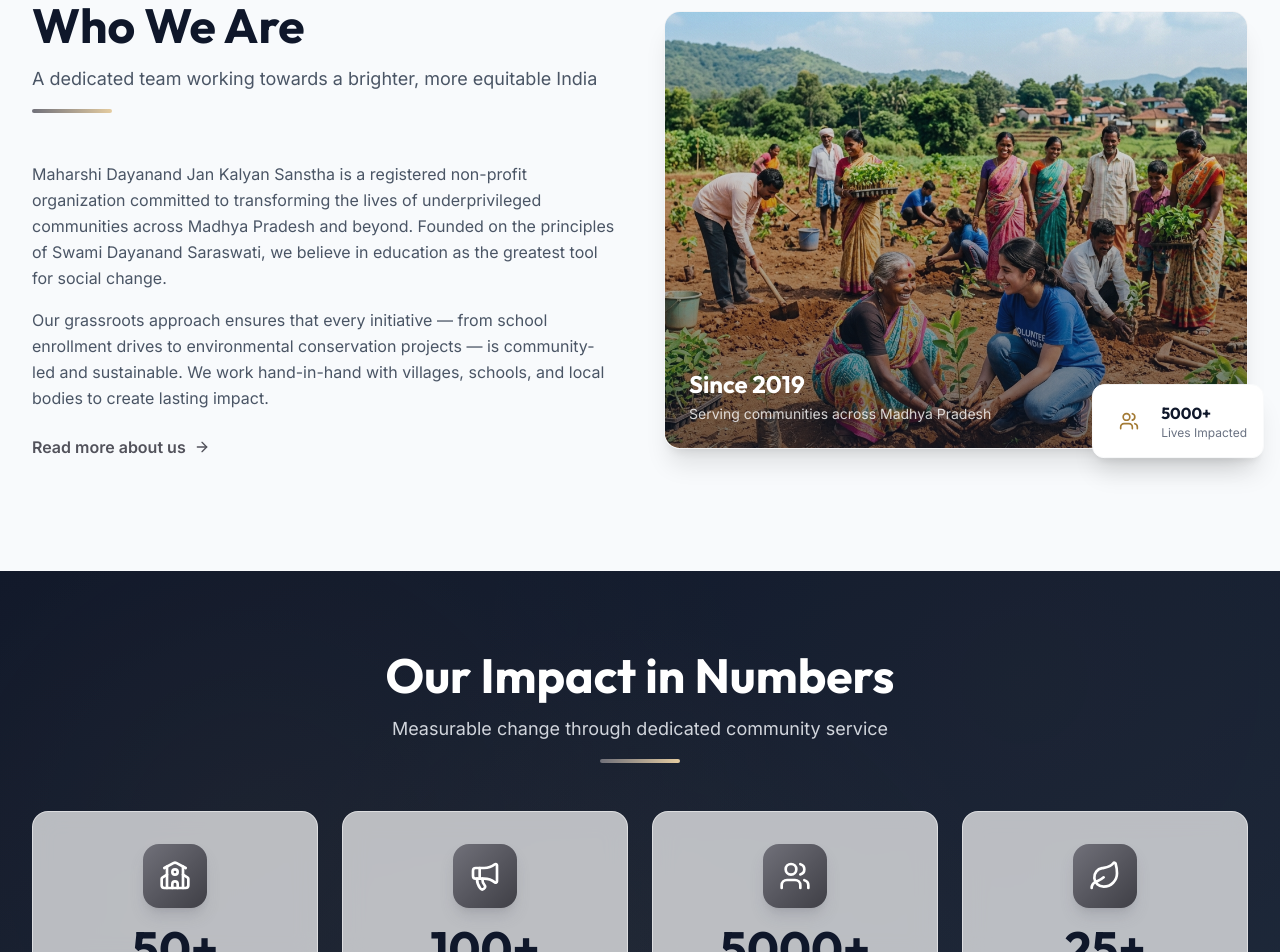
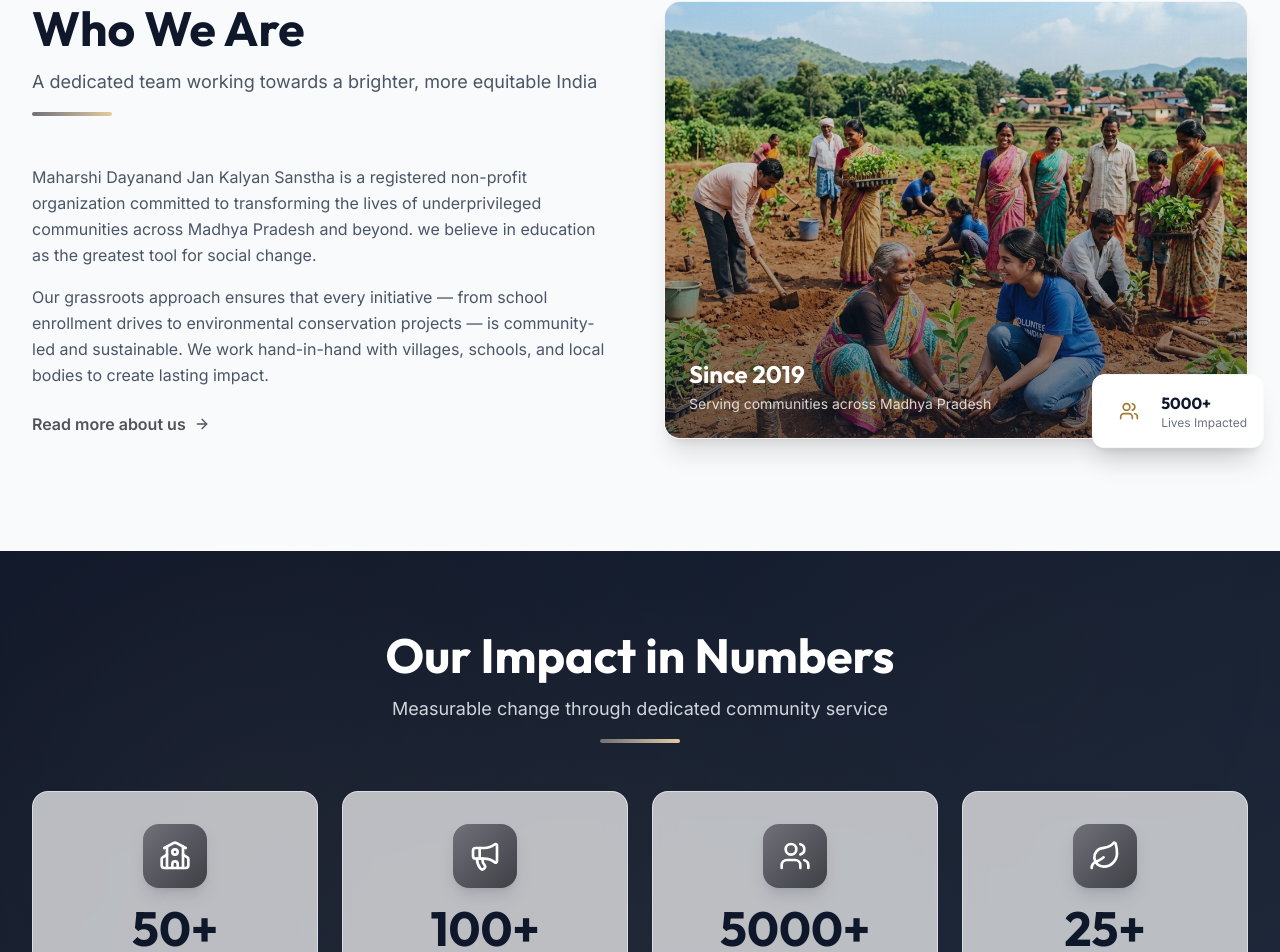
Before and after one commit to PARAG-TIWARI/ngo_org, a React (Vite) app in the folder frontend/: page / in a window 1280 px wide. Shown: the part 911-1863 px from the top of the page. Built offline with nearby package versions, Linux system fonts and the light colour scheme; no server answers.

Commit message:
Refactor paragraph text in Home.jsx
Removed redundant text and improved clarity.

```diff
--- a/frontend/src/pages/Home.jsx
+++ b/frontend/src/pages/Home.jsx
@@ -247,8 +247,7 @@ export default function Home() {
               <p className="text-gray-600 leading-relaxed mb-4">
                 Maharshi Dayanand Jan Kalyan Sanstha is a registered non-profit organization
                 committed to transforming the lives of underprivileged communities across
-                Madhya Pradesh and beyond. Founded on the principles of Swami Dayanand
-                Saraswati, we believe in education as the greatest tool for social change.
+                Madhya Pradesh and beyond. we believe in education as the greatest tool for social change.
               </p>
               <p className="text-gray-600 leading-relaxed mb-6">
                 Our grassroots approach ensures that every initiative — from school enrollment
```
